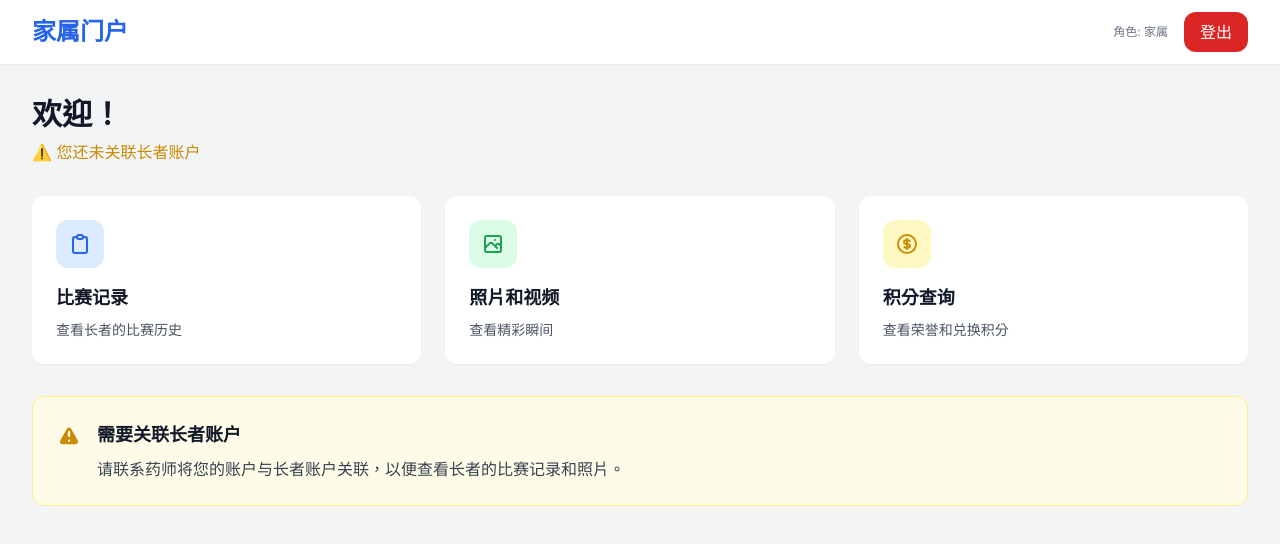
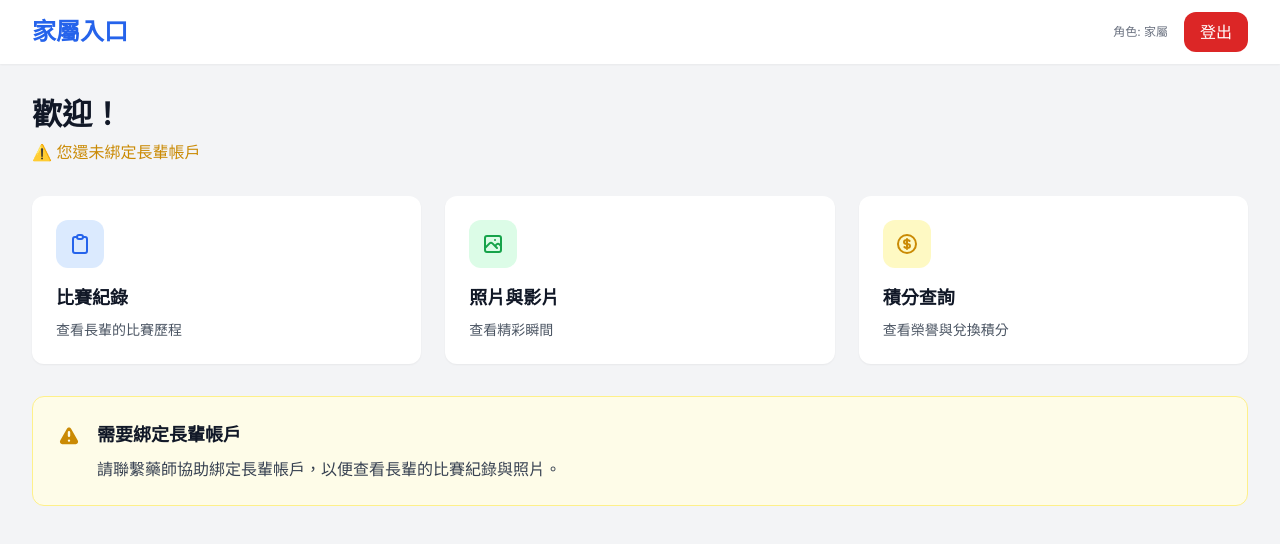
Before and after one commit to secrects2/Daoli2026, a Next.js app in the folder floor-curling-app/: page /family/portal in a window 1280 px wide. Shown: the top 544 px of the page. Built offline with nearby package versions, Linux system fonts and the light colour scheme; no server answers.

Commit message:
Fix: Convert Family Portal text to Traditional Chinese

```diff
--- a/floor-curling-app/app/family/portal/page.tsx
+++ b/floor-curling-app/app/family/portal/page.tsx
@@ -54,7 +54,7 @@ export default function FamilyPortal() {
             <div className="min-h-screen flex items-center justify-center bg-gray-100">
                 <div className="text-center">
                     <div className="animate-spin rounded-full h-12 w-12 border-b-2 border-blue-600 mx-auto"></div>
-                    <p className="mt-4 text-gray-600">加载中...</p>
+                    <p className="mt-4 text-gray-600">載入中...</p>
                 </div>
             </div>
         )
@@ -62,17 +62,17 @@ export default function FamilyPortal() {
 
     return (
         <div className="min-h-screen bg-gray-100">
-            {/* 导航栏 */}
+            {/* 導航欄 */}
             <nav className="bg-white shadow-sm">
                 <div className="max-w-7xl mx-auto px-4 sm:px-6 lg:px-8">
                     <div className="flex justify-between h-16">
                         <div className="flex items-center">
-                            <h1 className="text-2xl font-bold text-blue-600">家属门户</h1>
+                            <h1 className="text-2xl font-bold text-blue-600">家屬入口</h1>
                         </div>
                         <div className="flex items-center gap-4">
                             <div className="text-sm text-gray-600">
                                 <p className="font-medium">{user?.email}</p>
-                                <p className="text-xs text-gray-500">角色: 家属</p>
+                                <p className="text-xs text-gray-500">角色: 家屬</p>
                             </div>
                             <button
                                 onClick={handleLogout}
@@ -85,20 +85,20 @@ export default function FamilyPortal() {
                 </div>
             </nav>
 
-            {/* 主内容 */}
+            {/* 主內容 */}
             <main className="max-w-7xl mx-auto px-4 sm:px-6 lg:px-8 py-8">
                 <div className="mb-8">
-                    <h2 className="text-3xl font-bold text-gray-900">欢迎！</h2>
+                    <h2 className="text-3xl font-bold text-gray-900">歡迎！</h2>
                     {elderProfile ? (
-                        <p className="mt-2 text-gray-600">关联长者 ID: {elderProfile.id}</p>
+                        <p className="mt-2 text-gray-600">關聯長輩 ID: {elderProfile.id}</p>
                     ) : (
-                        <p className="mt-2 text-yellow-600">⚠️ 您还未关联长者账户</p>
+                        <p className="mt-2 text-yellow-600">⚠️ 您還未綁定長輩帳戶</p>
                     )}
                 </div>
 
                 {/* 功能卡片 */}
                 <div className="grid grid-cols-1 md:grid-cols-2 lg:grid-cols-3 gap-6">
-                    {/* 比赛记录 */}
+                    {/* 比賽紀錄 */}
                     <div className="bg-white rounded-xl shadow-sm p-6 hover:shadow-md transition-shadow">
                         <div className="flex items-center justify-between mb-4">
                             <div className="p-3 bg-blue-100 rounded-lg">
@@ -107,11 +107,11 @@ export default function FamilyPortal() {
                                 </svg>
                             </div>
                         </div>
-                        <h3 className="text-lg font-semibold text-gray-900 mb-2">比赛记录</h3>
-                        <p className="text-sm text-gray-600">查看长者的比赛历史</p>
+                        <h3 className="text-lg font-semibold text-gray-900 mb-2">比賽紀錄</h3>
+                        <p className="text-sm text-gray-600">查看長輩的比賽歷程</p>
                     </div>
 
-                    {/* 照片视频 */}
+                    {/* 照片與影片 */}
                     <div className="bg-white rounded-xl shadow-sm p-6 hover:shadow-md transition-shadow">
                         <div className="flex items-center justify-between mb-4">
                             <div className="p-3 bg-green-100 rounded-lg">
@@ -120,11 +120,11 @@ export default function FamilyPortal() {
                                 </svg>
                             </div>
                         </div>
-                        <h3 className="text-lg font-semibold text-gray-900 mb-2">照片和视频</h3>
-                        <p className="text-sm text-gray-600">查看精彩瞬间</p>
+                        <h3 className="text-lg font-semibold text-gray-900 mb-2">照片與影片</h3>
+                        <p className="text-sm text-gray-600">查看精彩瞬間</p>
                     </div>
 
-                    {/* 积分查询 */}
+                    {/* 積分查詢 */}
                     <div className="bg-white rounded-xl shadow-sm p-6 hover:shadow-md transition-shadow">
                         <div className="flex items-center justify-between mb-4">
                             <div className="p-3 bg-yellow-100 rounded-lg">
@@ -133,12 +133,12 @@ export default function FamilyPortal() {
                                 </svg>
                             </div>
                         </div>
-                        <h3 className="text-lg font-semibold text-gray-900 mb-2">积分查询</h3>
-                        <p className="text-sm text-gray-600">查看荣誉和兑换积分</p>
+                        <h3 className="text-lg font-semibold text-gray-900 mb-2">積分查詢</h3>
+                        <p className="text-sm text-gray-600">查看榮譽與兌換積分</p>
                     </div>
                 </div>
 
-                {/* 如果未关联长者，显示提示 */}
+                {/* 如果未關聯長輩，顯示提示 */}
                 {!elderProfile && (
                     <div className="mt-8 bg-yellow-50 border border-yellow-200 rounded-xl p-6">
                         <div className="flex items-start gap-4">
@@ -146,8 +146,8 @@ export default function FamilyPortal() {
                                 <path fillRule="evenodd" d="M8.257 3.099c.765-1.36 2.722-1.36 3.486 0l5.58 9.92c.75 1.334-.213 2.98-1.742 2.98H4.42c-1.53 0-2.493-1.646-1.743-2.98l5.58-9.92zM11 13a1 1 0 11-2 0 1 1 0 012 0zm-1-8a1 1 0 00-1 1v3a1 1 0 002 0V6a1 1 0 00-1-1z" clipRule="evenodd" />
                             </svg>
                             <div>
-                                <h4 className="text-lg font-semibold text-gray-900 mb-2">需要关联长者账户</h4>
-                                <p className="text-gray-700">请联系药师将您的账户与长者账户关联，以便查看长者的比赛记录和照片。</p>
+                                <h4 className="text-lg font-semibold text-gray-900 mb-2">需要綁定長輩帳戶</h4>
+                                <p className="text-gray-700">請聯繫藥師協助綁定長輩帳戶，以便查看長輩的比賽紀錄與照片。</p>
                             </div>
                         </div>
                     </div>
```
